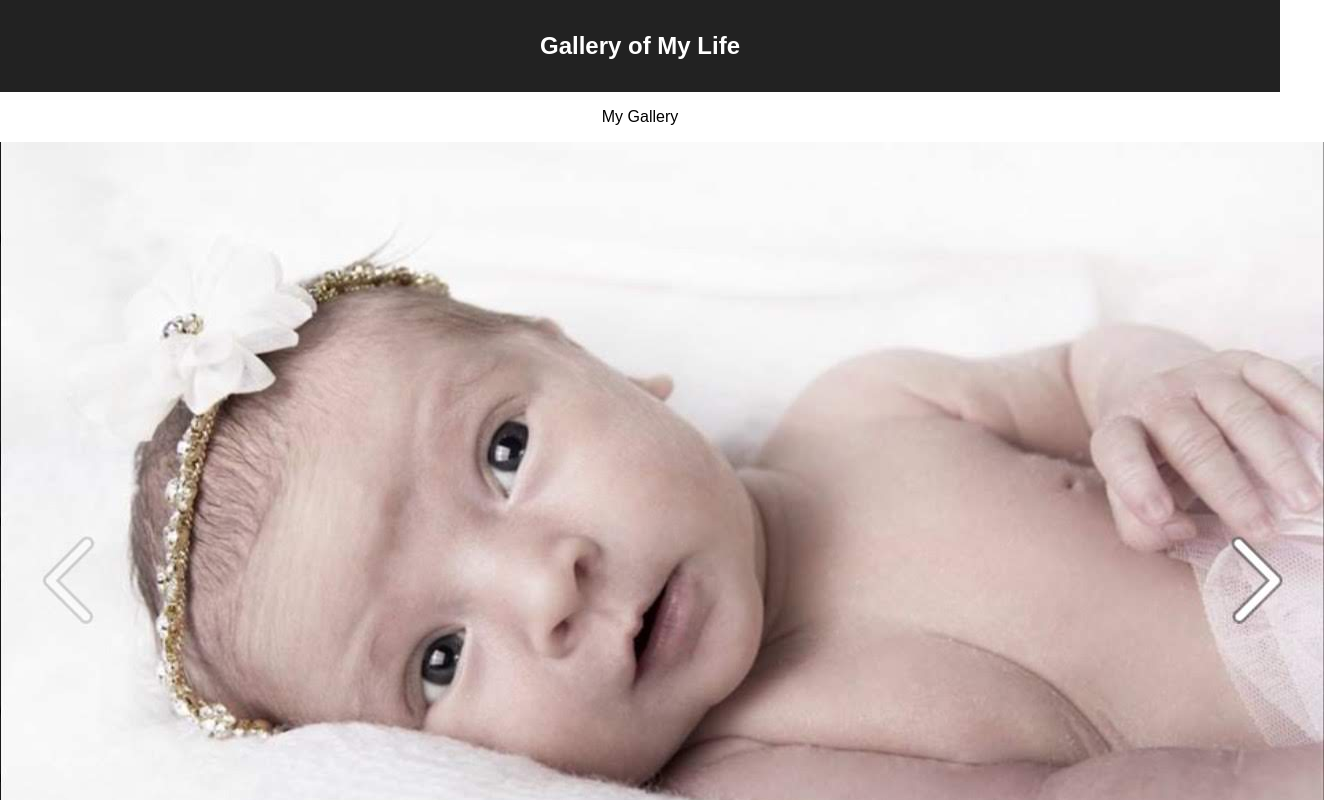
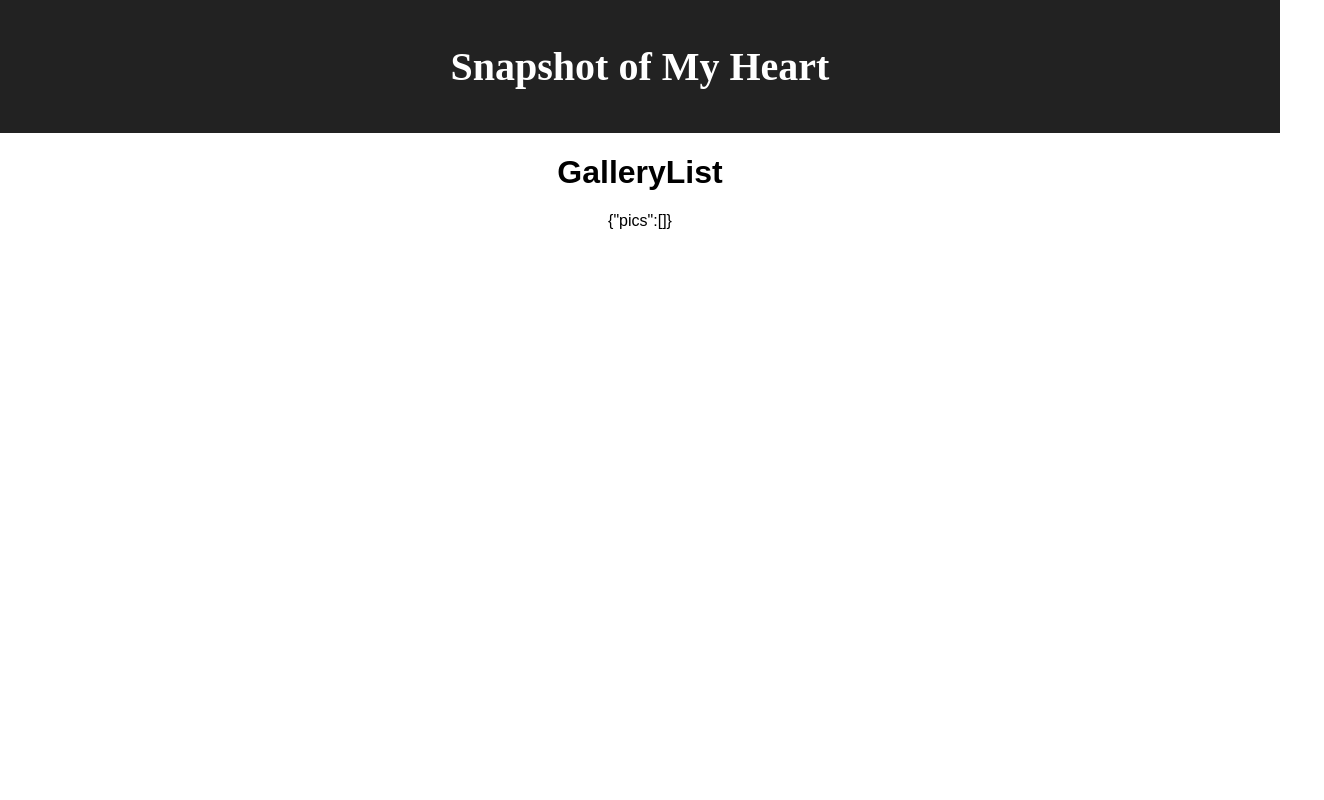
Before and after one commit to HoeyRachel/react-gallery, a React (Create React App) app: page / in a window 1280 px wide. Shown: the top 800 px of the page, 1324 px wide, since content can reach past the window. Built offline with nearby package versions, Linux system fonts and the light colour scheme.

Commit message:
props working

```diff
--- a/src/components/App/App.css
+++ b/src/components/App/App.css
@@ -3,12 +3,13 @@
 }
 
 .App-header {
-  background-color: #222;
+  background: #222;
   padding: 1em;
   color: white;
   margin-bottom: 1em;
 }
 
 .App-title {
-  font-size: 1.5em;
+  font-size: 2.5em;
+  font-family: cursive;
 }
--- a/src/components/App/App.jsx
+++ b/src/components/App/App.jsx
@@ -1,14 +1,34 @@
-import React from 'react';
+import React, { useEffect, useState } from 'react';
+import GalleryList from '../GalleryList/GalleryList';
 import './App.css';
+import Axios from 'axios';
+
 
 function App() {
+  const [ totalPics, setTotalPics ] = useState([]);
+
+  // useEffect( ()=>{
+  //   console.log( 'component loaded');
+  //   galleryItems();
+  // });
+
+  // const galleryItems=()=>{
+  //   Axios.get ('/galleryItems').then( (response)=>{
+  //     console.log (reponse.data);
+  //     setTotalPics(response.data);
+  //   }).catch((err)=>{
+  //     alert('not happening');
+  //     console.log(err);
+  //   })
+  // }
     return (
       <div className="App">
         <header className="App-header">
-          <h1 className="App-title">Gallery of My Life</h1>
+          <h1 className="App-title">Snapshot of My Heart</h1>
         </header>
-        <p>My Gallery</p>
-        <img src="images/Elliot.jpg"/>
+        <GalleryList pics={totalPics}/>
+          {/* <img src="images/Elliot.jpg"/> */}
+
       </div>
     );
 }
--- /dev/null
+++ b/src/components/GalleryItem/GalleryItem.jsx
@@ -0,0 +1,21 @@
+import { useState } from "react";
+
+function GalleryItem(props){
+    //const [name, setName]=useState (null);
+    const [show, setShow]=useState (true);
+    const toggleShow = () =>{
+        setShow(!show);
+    }
+    return (
+        <div>
+            {
+                show?
+                <h1 onClick={ toggleShow }>{props.item.id}, {props.items.path}</h1>:
+                <h1 onClick={ toggleShow }>{props.item.description},{props.item.likes} </h1>
+
+            }
+        </div>
+    )
+}
+
+export default GalleryItem
--- /dev/null
+++ b/src/components/GalleryList/GalleryList.jsx
@@ -0,0 +1,14 @@
+import { useState } from "react";
+import GalleryItem from "../GalleryItem/GalleryItem";
+
+function GalleryList(props){
+    //const [name, setName]=useState (null);
+    return (
+        <div>
+            <h1>GalleryList</h1>
+            <p> {JSON.stringify (props)} </p>
+        </div>
+    )
+}
+
+export default GalleryList
```
Also changed, not shown: src/components/_template/_template.jsx (added, +13 -0 lines), 1 other file (tests, documents, lock files or other folders).
